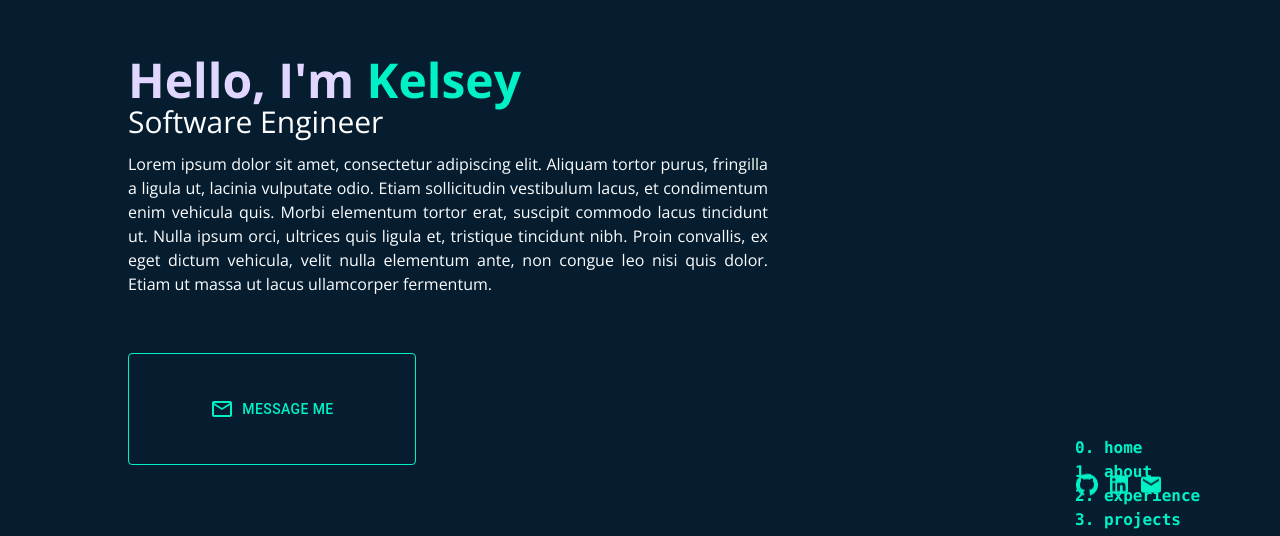
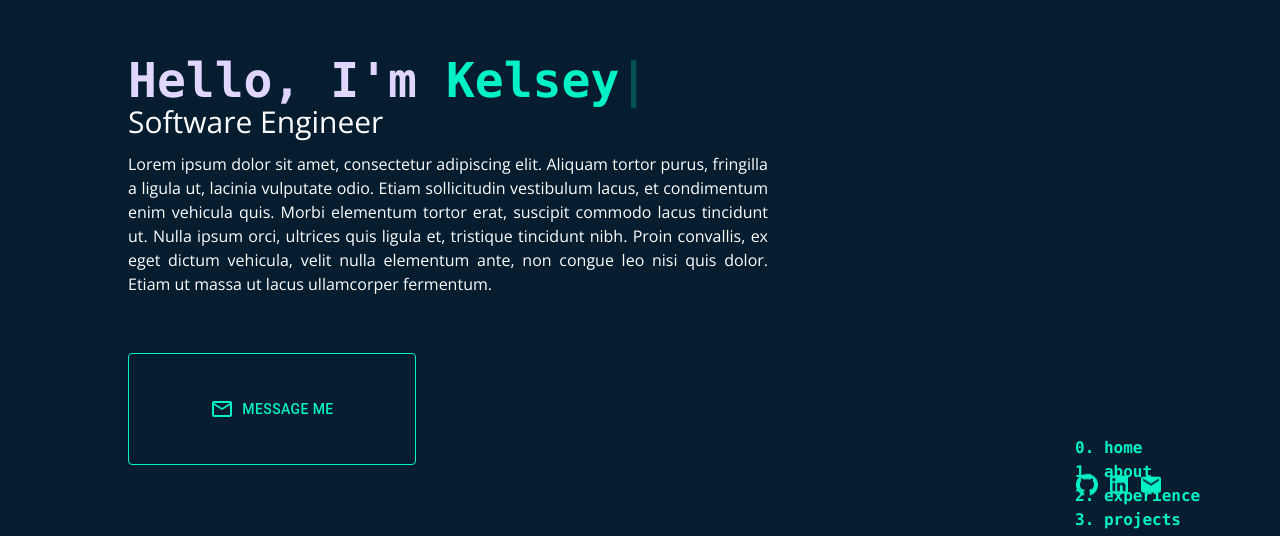
Before and after one commit to kelseyfranken/hello-kelsey, a Next.js app: page / in a window 1280 px wide. Shown: the part 264-800 px from the top of the page. Built offline with nearby package versions, Linux system fonts and the light colour scheme.

Commit message:
:lipstick: refine styles

```diff
--- a/src/components/JobsTabs.jsx
+++ b/src/components/JobsTabs.jsx
@@ -1,4 +1,4 @@
-import { useState, useEffect } from "react";
+import { useState } from "react";
 import Fade from "react-reveal/Fade";
 import Tabs from "@mui/material/Tabs";
 import Tab from "@mui/material/Tab";
--- a/src/components/Landing.jsx
+++ b/src/components/Landing.jsx
@@ -9,7 +9,7 @@ import MailOutlineIcon from "@mui/icons-material/MailOutline";
 function Landing() {
   return (
     <div className="pt-36 md:pt-[30%] lg:pt-80 flex flex-col max-sm:items-center">
-      <h1 className="text-aqua text-3xl font-bold sm:text-5xl">
+      <h1 className="text-aqua text-3xl font-bold sm:text-5xl font-mono">
         <Typist avgTypingDelay={120}>
           <Typist.Delay ms={600} />
           <span className="text-lylla"> Hello, I'm</span> Kelsey
--- a/src/components/MediaCard.jsx
+++ b/src/components/MediaCard.jsx
@@ -15,8 +15,8 @@ export default function MediaCard({ img, title, description, languages }) {
 
   return (
     <Card
-      sx={{ width: 345 }}
-      className="bg-navy hover:bg-lightNavy hover:shadow-lg hover:shadow-gray-900 hover:cursor-pointer"
+      sx={{ width: 345, borderRadius: "10px", margin: "1rem" }}
+      className="bg-navy hover:bg-lightNavy hover:shadow-lg hover:shadow-gray-900 hover:translate-y-[-8px] border border-navy"
     >
       <CardMedia sx={{ height: 140 }} image={img} title={title} />
       <CardContent>
--- a/src/components/Projects.jsx
+++ b/src/components/Projects.jsx
@@ -6,7 +6,7 @@ export default function Projects() {
     {
       title: "Work in Progress",
       description: "This is a sample project",
-      img: "/projects/wip.jpeg",
+      img: "/projects/hello-kelsey.png",
       languages: ["React", "JavaScript", "HTML", "CSS"],
     },
   ];
--- a/src/styles/globals.css
+++ b/src/styles/globals.css
@@ -7,8 +7,8 @@
   --background-start-rgb: 214, 219, 220;
   --background-end-rgb: 255, 255, 255;
   --dark-navy: #061D30;
-  --navy: #0C3557;
-  --light-navy: #0E4C76;
+  --navy: #072D4B;
+  --light-navy: #0A3B61;
   --aqua: #00F1C5;
   --snow: #FDFDFD;
   --lylla: #E0D6FF;
```
Also changed, not shown: public/projects/hello-kelsey.png (added).
